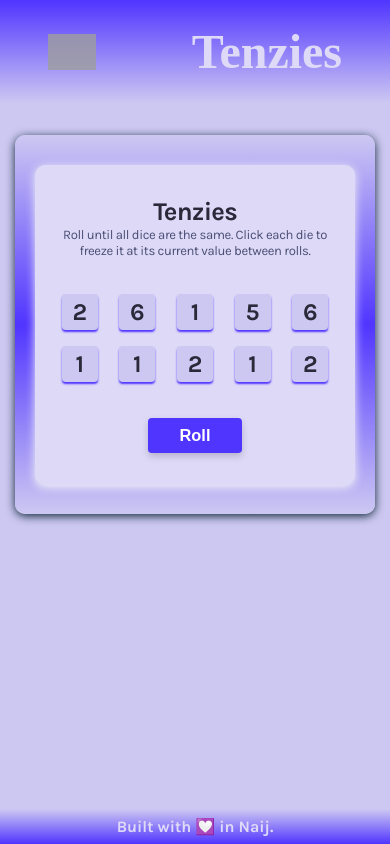
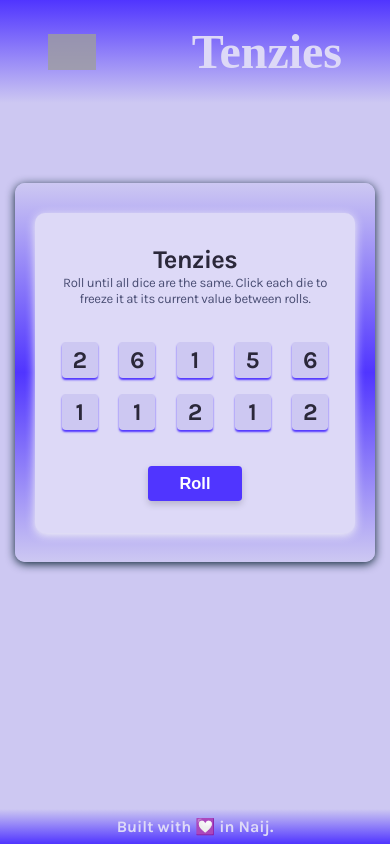
Before and after one commit to abdullmustyy/Tenzies, a React (Vite) app: page / in a window 390 px wide. Built offline with nearby package versions, Linux system fonts and the light colour scheme; grey boxes are pictures that could not be loaded; a web font is replaced by a local one.

Commit message:
Update index.css

```diff
--- a/src/index.css
+++ b/src/index.css
@@ -54,7 +54,7 @@ body {
 
 @media screen and (max-width: 500px) {
   .tenzie {
-    margin: 2rem auto 0;
+    margin: 5rem auto 0;
   }
 }
 
```
